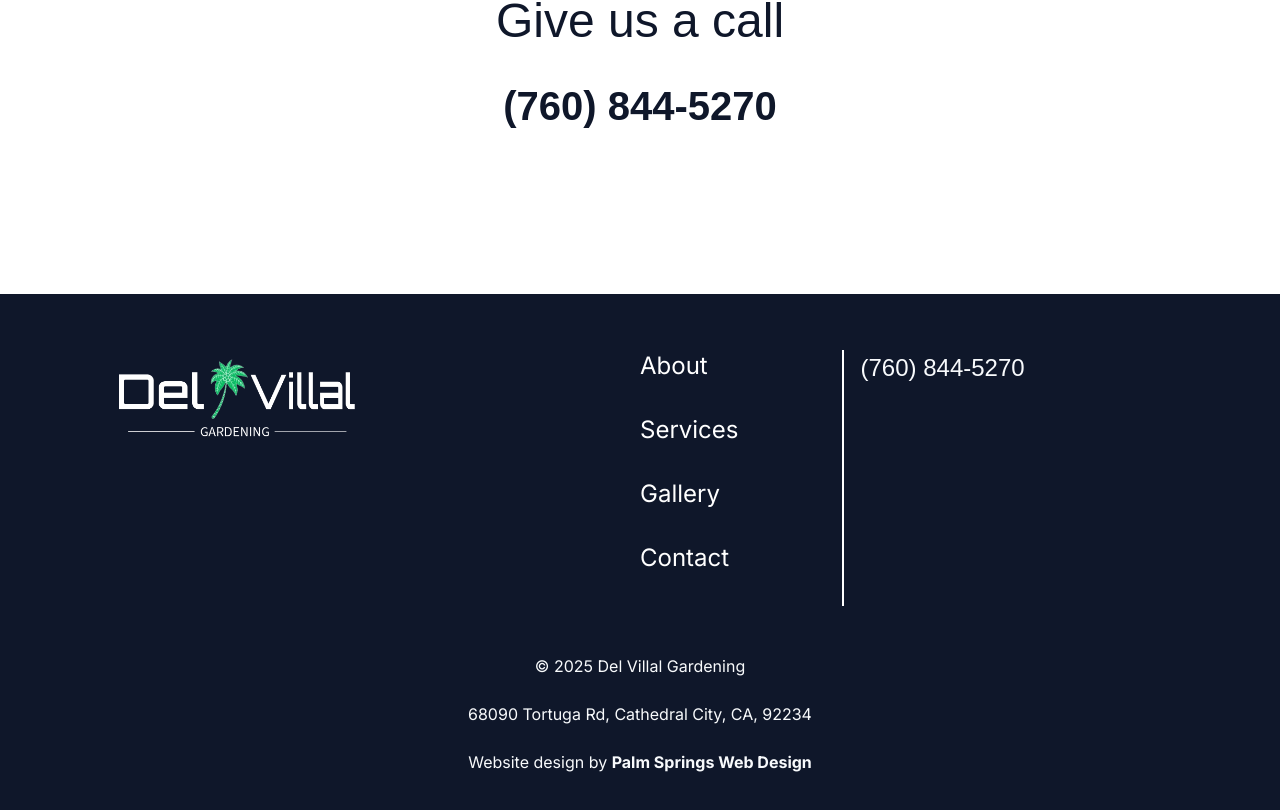
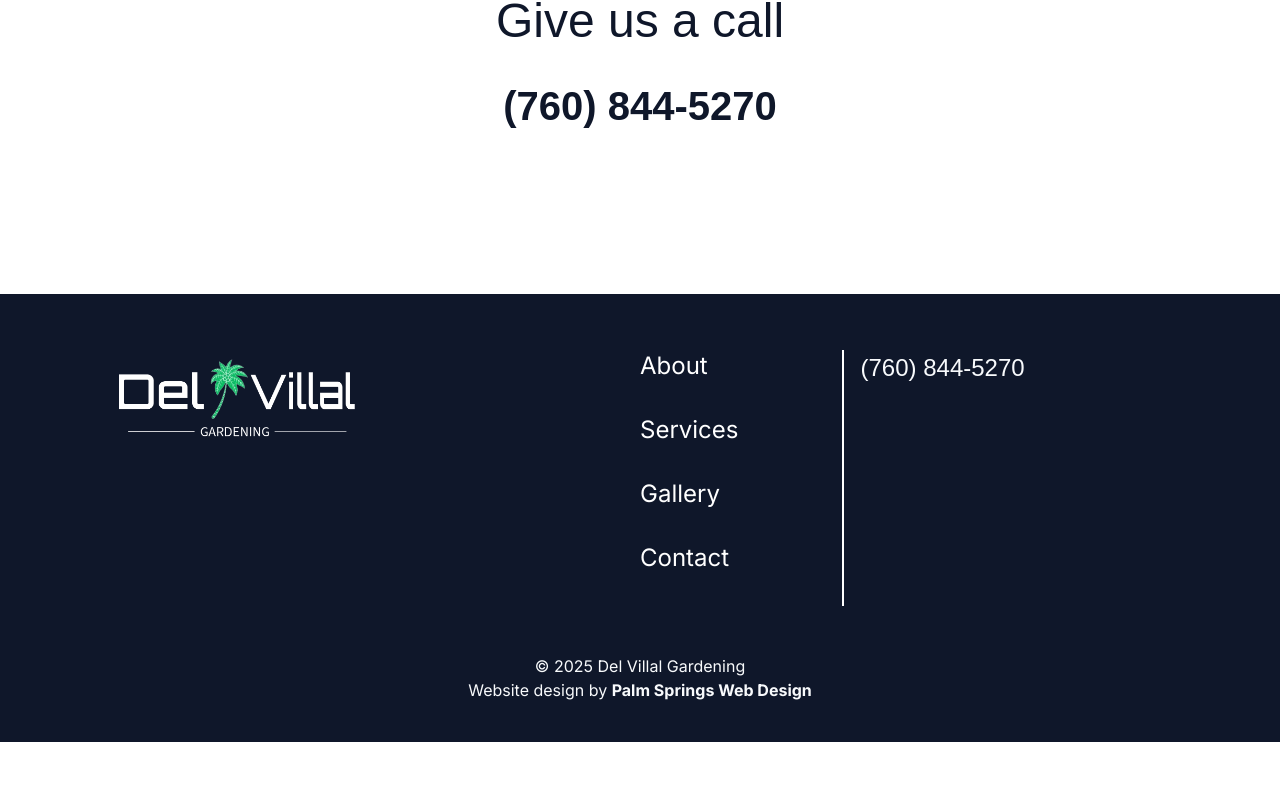
Before and after one commit to jbentley10/del-villal-gardening, a Next.js app: page /contact in a window 1280 px wide. Shown: the part 537-1347 px from the top of the page. After the commit the page ends 1279 px from the top, so only its background shows below. Built offline with nearby package versions, Linux system fonts and the light colour scheme; a web font is replaced by a local one.

Commit message:
Remove address from footer

```diff
--- a/src/components/footer.tsx
+++ b/src/components/footer.tsx
@@ -36,10 +36,6 @@ export const Footer = () => {
       <p className={"text-center mt-12 pb-10"}>
         &copy; {new Date().getFullYear()}{" "}Del Villal Gardening
         <br />
-        <br />
-        68090 Tortuga Rd, Cathedral City, CA, 92234
-        <br />
-        <br />
         Website design by <Link
           className={"font-bold"}
           href='https://palmspringswebdesign.net'
```
